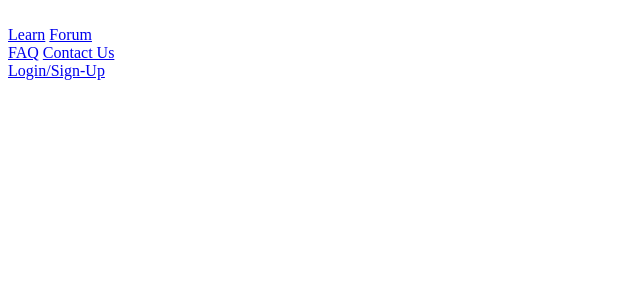
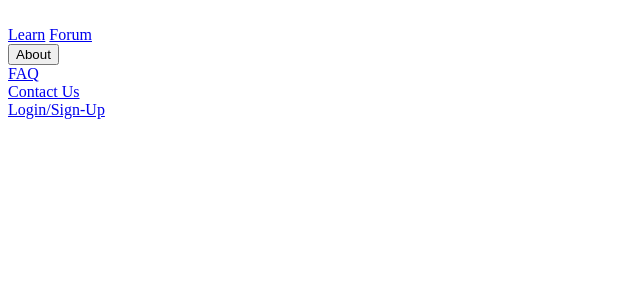
Before and after one commit to kareemostyle/SIGAQ, a Django app: template App/SIGAQ/templates/SIGAQ/index.html in a window 1280 px wide. Shown: the top 300 px of the page, without its empty margins (0-640 px from the left). Run offline with Django 3.2, Linux system fonts and the light colour scheme; the template is opened without the code that fills it, so the values that code supplies are empty.

Commit message:
Trying to complete Top-Nav, for all pages of website

```diff
--- a/App/SIGAQ/templates/SIGAQ/index.html
+++ b/App/SIGAQ/templates/SIGAQ/index.html
@@ -8,7 +8,7 @@
     <meta name="viewport" content="width=device-width, initial-scale=1.0">
     <head>
         {% load static %}
-        <link rel="stylesheet" type="text/css" href="{% static 'SIGAQ/css/home.css' %">
+        <!--<link rel="stylesheet" type="text/css" href="{% static 'SIGAQ/css/home.css' %">-->
         <link rel="stylesheet" type="text/css" href="{% static 'SIGAQ/css/bootstrap.min.css' %">
         <script src="https://code.jquery.com/jquery-3.3.1.slim.min.js" integrity="sha384-q8i/X+965DzO0rT7abK41JStQIAqVgRVzpbzo5smXKp4YfRvH+8abtTE1Pi6jizo" crossorigin="anonymous"></script>
         <script src="https://cdnjs.cloudflare.com/ajax/libs/popper.js/1.14.7/umd/popper.min.js" integrity="sha384-UO2eT0CpHqdSJQ6hJty5KVphtPhzWj9WO1clHTMGa3JDZwrnQq4sF86dIHNDz0W1" crossorigin="anonymous"></script>
@@ -26,9 +26,15 @@
                 <div>
                     <a href="#" class="">Learn</a>
                     <a href="#" class="">Forum</a>
-                    <div class="">
-                        <a href="#" class="">FAQ</a>
-                        <a href="#" class="">Contact Us</a>
+                    <div class="btn-group">
+                        <button type="button" class="btn dropdown-toggle" data-toggle="dropdown" aria-haspopup="true" aria-expanded="false">
+                            About
+                        </button>
+                        <div class="dropdown-menu">
+                            <a href="#" class="dropdown-item">FAQ</a>
+                            <div class="dropdown-divider"></div>
+                            <a href="#" class="dropdown-item">Contact Us</a>
+                        </div>
                     </div>
                     <a href="#" class="">Login/Sign-Up</a>
                 </div>
```
